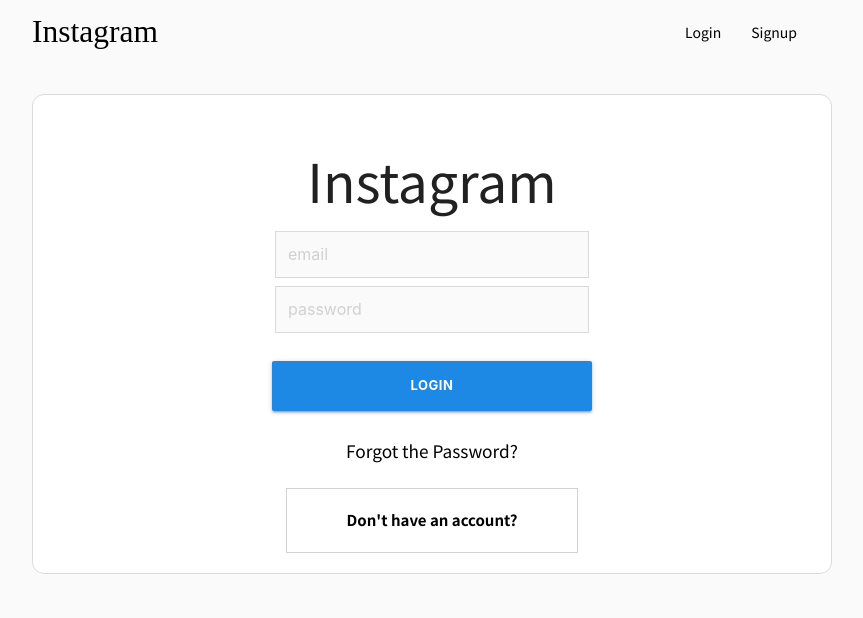
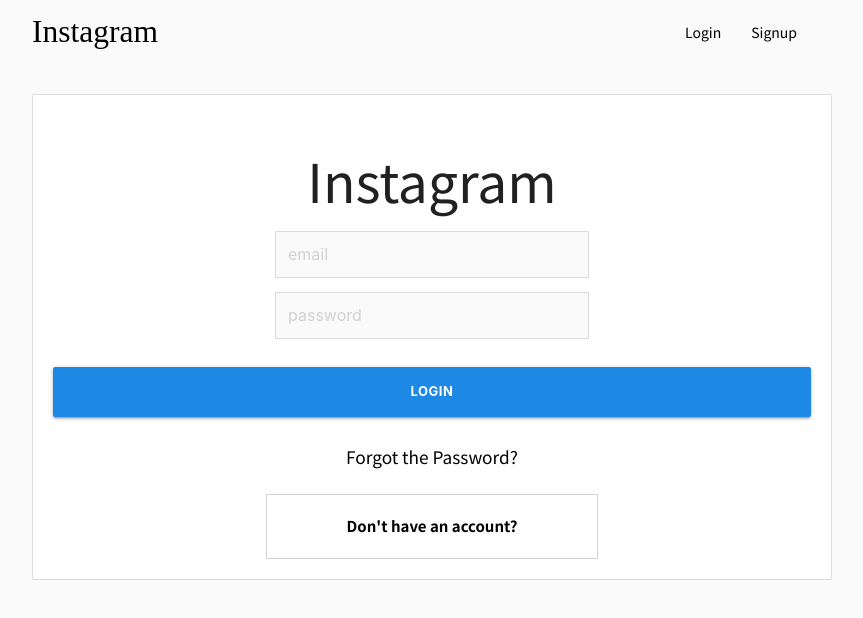
Before and after one commit to ljh9506/MERN-instagram, a React (Create React App) app in the folder client/: page /login in a window 1280 px wide. Shown: the top 618 px of the page, without its empty margins (208-1071 px from the left). Built offline with nearby package versions, Linux system fonts and the light colour scheme; a web font is replaced by a local one.

Commit message:
css revise

```diff
--- a/client/src/App.css
+++ b/client/src/App.css
@@ -63,7 +63,6 @@
 .card {
   box-shadow: none;
   border: 1px solid rgba(var(--b6a, 219, 219, 219), 1);
-  border-radius: 12px;
 }
 .home-card {
   margin: 25px auto;
@@ -85,7 +84,6 @@
 
 .btn-small {
   background-color: #0095f6 !important;
-  width: 320px !important;
   height: 50px !important;
   margin: 20px 0;
 }
--- a/client/src/components/screens/Login.js
+++ b/client/src/components/screens/Login.js
@@ -42,7 +42,10 @@
           localStorage.setItem('jwt', data.token);
           localStorage.setItem('user', JSON.stringify(data.user));
           dispatch({ type: 'USER', payload: data.user });
-          M.toast({ html: 'login success', classes: '#43a047 green darken-1' });
+          M.toast({
+            html: 'Login success',
+            classes: '#03a9f4 light-blue center ',
+          });
           history.push('/');
         }
       })
@@ -66,6 +69,7 @@
             backgroundColor: '#fafafa',
             border: '1px solid rgba(var(--b6a, 219, 219, 219), 1)',
             paddingLeft: '12px',
+            marginBottom: '14px',
           }}
         />
         <input
@@ -86,6 +90,7 @@
           onClick={() => PostData()}
           style={{
             fontWeight: 'bold',
+            width: '100%',
           }}
         >
           Login
@@ -107,7 +112,7 @@
               style={{
                 marginTop: '20px',
                 display: 'block',
-                padding: '20px 60px',
+                padding: '20px 80px',
                 border: '1px solid lightgrey',
                 fontWeight: 'bold',
               }}
--- a/client/src/components/screens/Signup.js
+++ b/client/src/components/screens/Signup.js
@@ -94,6 +94,7 @@
             maxWidth: '300px',
             backgroundColor: '#fafafa',
             border: '1px solid rgba(var(--b6a, 219, 219, 219), 1)',
+            marginBottom: '14px',
             paddingLeft: '12px',
           }}
         />
@@ -107,6 +108,7 @@
             maxWidth: '300px',
             backgroundColor: '#fafafa',
             border: '1px solid rgba(var(--b6a, 219, 219, 219), 1)',
+            marginBottom: '14px',
             paddingLeft: '12px',
           }}
         />
@@ -120,6 +122,7 @@
             maxWidth: '300px',
             backgroundColor: '#fafafa',
             border: '1px solid rgba(var(--b6a, 219, 219, 219), 1)',
+            marginBottom: '14px',
             paddingLeft: '12px',
           }}
         />
@@ -142,6 +145,7 @@
           onClick={() => PostData()}
           style={{
             fontWeight: 'bold',
+            width: '100%',
           }}
         >
           Signup
@@ -152,8 +156,9 @@
             style={{
               marginTop: '20px',
               display: 'block',
-              padding: '20px 60px',
+              padding: '20px 70px',
               border: '1px solid lightgrey',
+              marginBottom: '14px',
               fontWeight: 'bold',
             }}
           >
```
